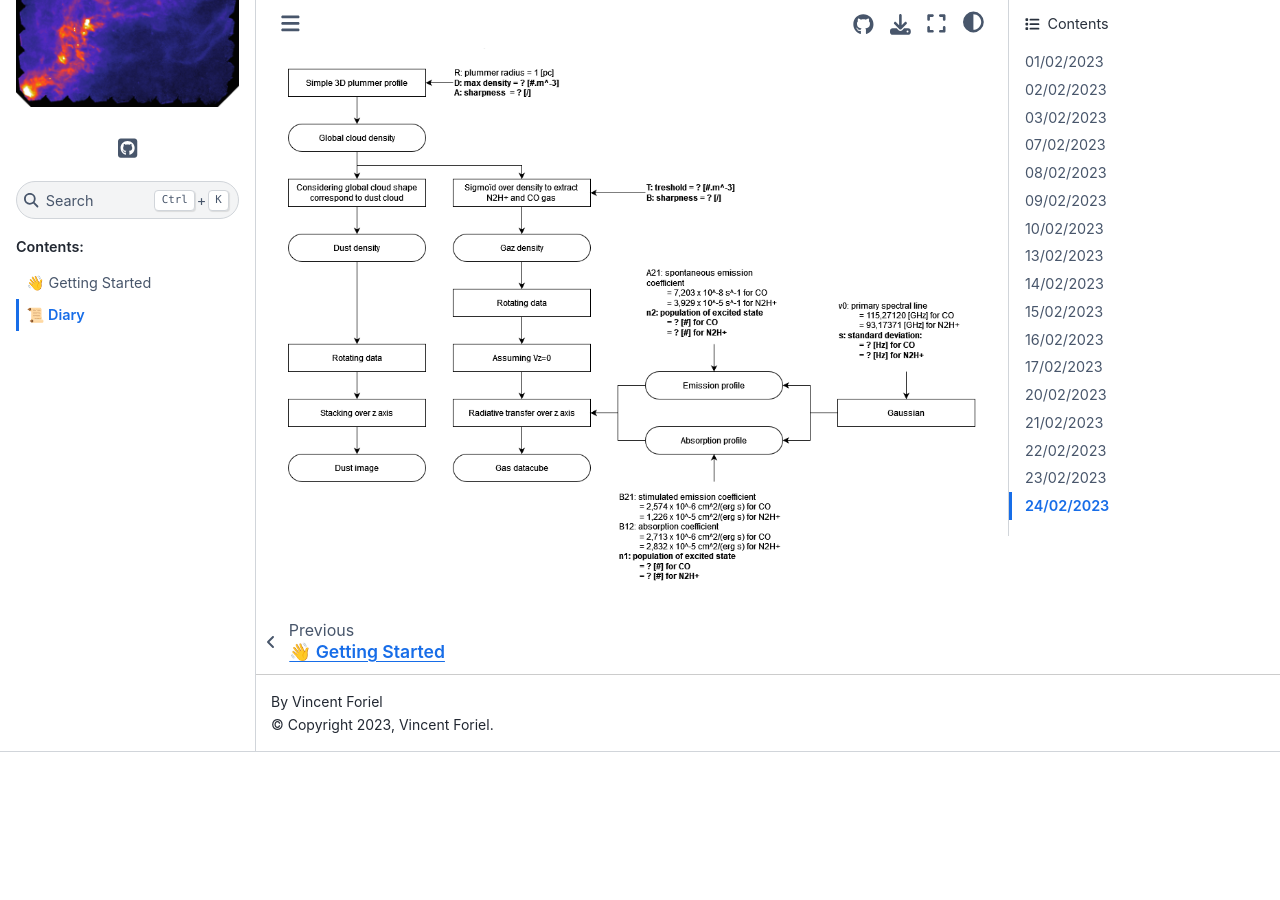
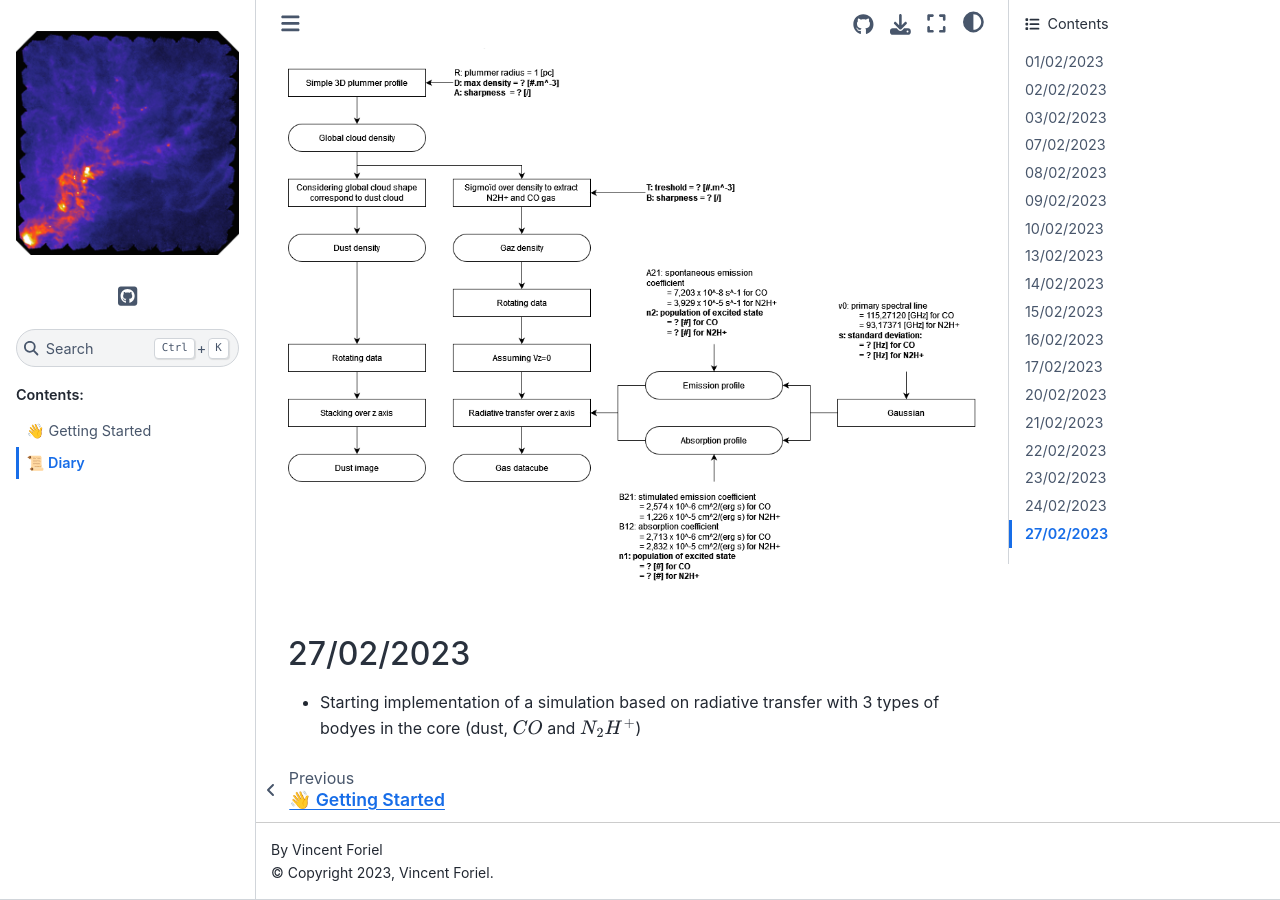
Before and after one commit to LeiRoF/M2-Internship, a Sphinx documentation site: the page built from docs/Diary.md, in a window 1280 px wide and 900 px high, scrolled down 16701 px. Built offline with Sphinx 7.4.7 and the Sphinx Book theme 1.1.4, drawn with Linux system fonts in a browser that asks for light colours; before the commit the page ends 17453 px from its top, so only the background shows below that.

Commit message:
🚧 Radiative transfer implementation

```diff
--- a/docs/Diary.md
+++ b/docs/Diary.md
@@ -314,3 +314,7 @@ Thus, I have to implement an integrator to compute this final intensity.
 - Started to implement the more physical simulation using simple radiative transfer. This simulation follow this process:
 
 ![](img/2023-02-24-16-58-26.png)
+
+## 27/02/2023
+
+- Starting implementation of a simulation based on radiative transfer with 3 types of bodyes in the core (dust, $CO$ and $N_2H^+$)
```
